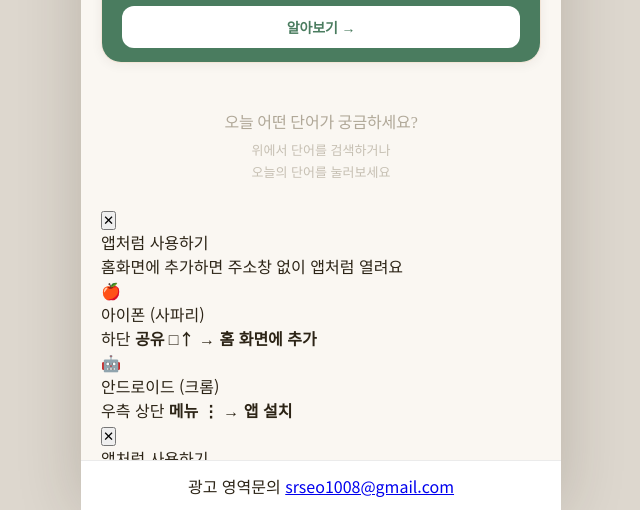
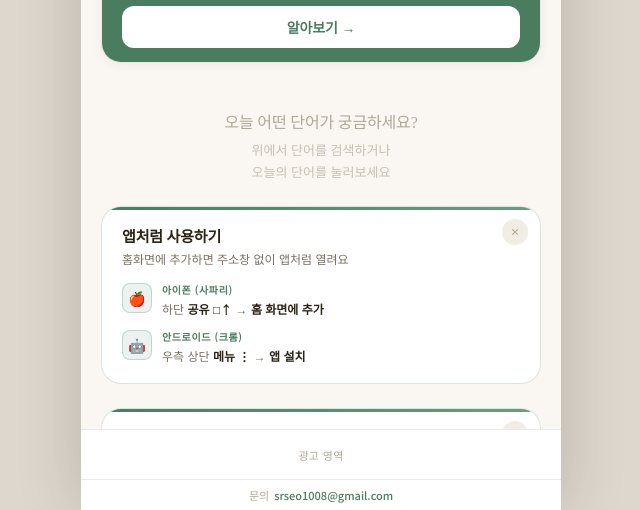
Before and after one commit to seosung89/kids-dictionary, a plain HTML site: page index.html in a window 1280 px wide. Shown: the part 290-800 px from the top of the page, without its empty margins (319-959 px from the left). Drawn offline with Linux system fonts and the light colour scheme; no server answers.

Commit message:
Update style.css

```diff
--- a/style.css
+++ b/style.css
@@ -85,7 +85,7 @@ body {
   -webkit-overflow-scrolling: touch;
   padding-left: 1.25rem;
   padding-right: 1.25rem;
-  padding-bottom: calc(var(--banner-h) + var(--safe-bottom) + 1.5rem);
+  padding-bottom: calc(var(--banner-h) + 36px + var(--safe-bottom) + 1.5rem);
 }
 .home-inner::-webkit-scrollbar { display: none; }
 
@@ -212,20 +212,74 @@ body {
 }
 .home-guide-sub { font-size: 13px; color: var(--text-hint); line-height: 1.65; opacity: 0.7; }
 
+/* 설치 안내 카드 */
+.install-card {
+  background: var(--surface);
+  border: 1px solid rgba(74,124,95,0.2);
+  border-radius: var(--radius); padding: 1.125rem 1.25rem;
+  position: relative; overflow: hidden; margin-bottom: 1.5rem;
+}
+.install-card::before {
+  content: ''; position: absolute; top: 0; left: 0; right: 0; height: 3px;
+  background: linear-gradient(90deg, var(--sage), var(--sage-light));
+}
+.install-card.hidden-card { display: none; }
+.install-close {
+  position: absolute; top: 12px; right: 12px;
+  width: 26px; height: 26px; border-radius: 50%;
+  background: var(--surface2); border: none;
+  color: var(--text-hint); font-size: 11px;
+  cursor: pointer; display: flex; align-items: center; justify-content: center;
+  transition: all 0.15s;
+}
+.install-close:hover { background: var(--surface3); }
+.install-title {
+  font-family: var(--font-serif); font-size: 15px; font-weight: 600;
+  color: var(--text); margin-bottom: 4px; padding-right: 32px;
+  letter-spacing: -0.01em;
+}
+.install-sub {
+  font-size: 12px; color: var(--text-muted); margin-bottom: 14px; line-height: 1.5;
+}
+.install-steps { display: flex; flex-direction: column; gap: 10px; }
+.install-step { display: flex; align-items: flex-start; gap: 10px; }
+.install-step-icon {
+  width: 30px; height: 30px; border-radius: 8px;
+  background: var(--sage-dim); border: 1px solid var(--sage-border);
+  display: flex; align-items: center; justify-content: center;
+  font-size: 14px; flex-shrink: 0; margin-top: 1px;
+}
+.install-step-os {
+  font-size: 10px; font-weight: 600; color: var(--sage);
+  letter-spacing: 0.06em; text-transform: uppercase; margin-bottom: 3px;
+}
+.install-step-desc { font-size: 12px; color: var(--text-muted); line-height: 1.55; }
+.install-step-desc b { color: var(--text); font-weight: 600; }
+
 /* 광고 배너 */
+/* 광고 배너 + 문의 */
 .home-bottom-banner {
   flex-shrink: 0;
-  height: calc(var(--banner-h) + var(--safe-bottom));
   padding-bottom: var(--safe-bottom);
   background: var(--surface); border-top: 1px solid var(--border);
-  display: flex; align-items: center; justify-content: center;
+  display: flex; flex-direction: column;
   overflow: hidden;
 }
-.banner-ad-placeholder {
-  width: 100%; height: var(--banner-h);
+.banner-top {
+  height: var(--banner-h);
   display: flex; align-items: center; justify-content: center;
-  font-size: 11px; color: var(--text-hint); letter-spacing: 0.04em;
+  font-size: 11px; color: var(--text-hint); letter-spacing: 0.03em;
+  border-bottom: 1px solid var(--border);
 }
+.banner-bottom {
+  padding: 7px 16px;
+  display: flex; align-items: center; justify-content: center;
+  gap: 5px; font-size: 11px; color: var(--text-hint);
+}
+.banner-email {
+  color: var(--sage); text-decoration: none; font-weight: 500; font-size: 11px;
+}
+.banner-email:hover { text-decoration: underline; }
 
 /* ── 결과 화면 ── */
 .result-header {
```
